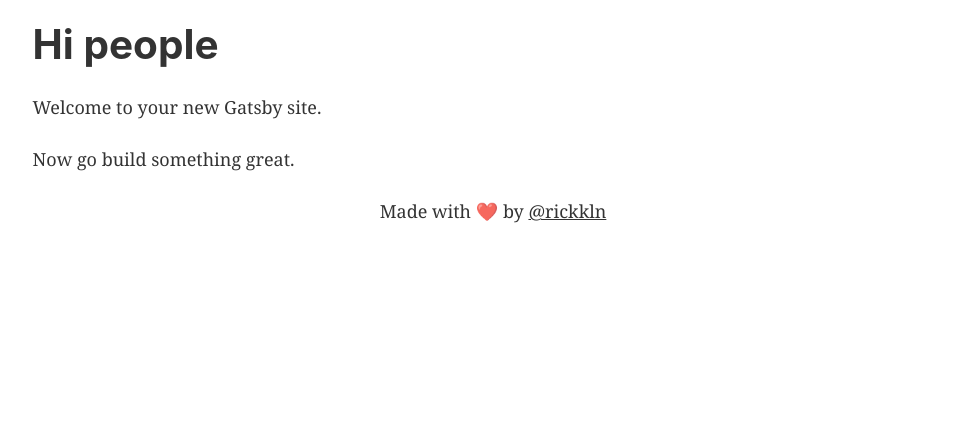
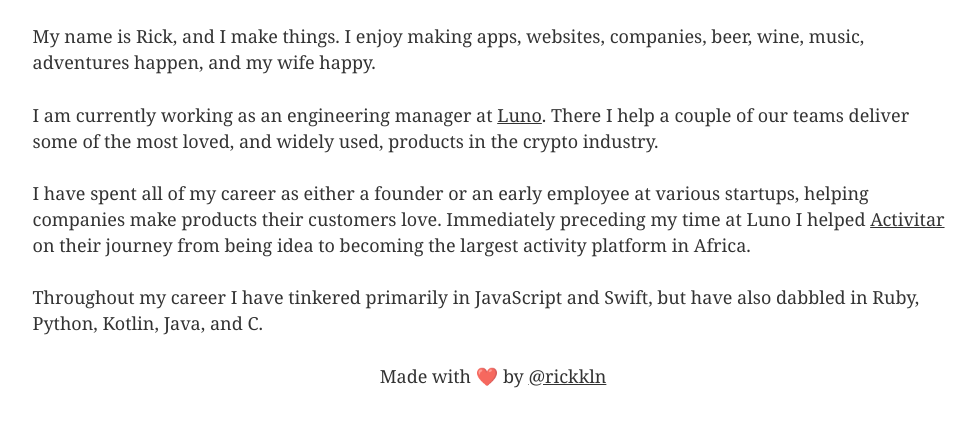
Before and after one commit to rickkln/rickkln, a Gatsby site: page / in a window 1280 px wide. Shown: the part 245-672 px from the top of the page, without its empty margins (147-1123 px from the left). Built offline with nearby package versions, Linux system fonts and the light colour scheme; Gatsby itself is replaced by a stand-in of ours.

Commit message:
Add initial page content

```diff
--- a/gatsby-config.js
+++ b/gatsby-config.js
@@ -28,6 +28,7 @@ module.exports = {
       },
     },
     'gatsby-plugin-typescript',
+    'gatsby-plugin-twitter',
     // this (optional) plugin enables Progressive Web App + Offline functionality
     // To learn more, visit: https://gatsby.dev/offline
     // `gatsby-plugin-offline`,
--- a/package.json
+++ b/package.json
@@ -11,6 +11,7 @@
     "gatsby-plugin-offline": "^3.0.32",
     "gatsby-plugin-react-helmet": "^3.1.21",
     "gatsby-plugin-sharp": "^2.4.3",
+    "gatsby-plugin-twitter": "^2.2.1",
     "gatsby-plugin-typescript": "^2.3.0",
     "gatsby-source-filesystem": "^2.1.46",
     "gatsby-transformer-sharp": "^2.3.13",
--- a/src/pages/index.tsx
+++ b/src/pages/index.tsx
@@ -5,9 +5,30 @@ import SEO from '../components/seo';
 const IndexPage = () => (
   <Layout>
     <SEO title="About" />
-    <h1>Hi people</h1>
-    <p>Welcome to your new Gatsby site.</p>
-    <p>Now go build something great.</p>
+    <p>
+      My name is Rick, and I make things. I enjoy making apps, websites,
+      companies, beer, wine, music, adventures happen, and my wife happy.
+    </p>
+    <p>
+      I am currently working as an engineering manager at
+      {' '}
+      <a href="https://luno.com">Luno</a>
+      . There I help a couple of our teams deliver some of the most loved, and widely used,
+      products in the crypto industry.
+    </p>
+    <p>
+      I have spent all of my career as either a founder or an early employee at various startups,
+      helping companies make products their customers love. Immediately preceding my time at Luno
+      I helped
+      {' '}
+      <a href="https://activitar.com">Activitar</a>
+      {' '}
+      on their journey from being idea to becoming the largest activity platform in Africa.
+    </p>
+    <p>
+      Throughout my career I have tinkered primarily in JavaScript and Swift, but have also dabbled
+      in Ruby, Python, Kotlin, Java, and C.
+    </p>
   </Layout>
 );
 
```
Also changed, not shown: src/pages/cv.tsx (+22 -2 lines), src/pages/latest.tsx (+7 -2 lines), 1 other file.
